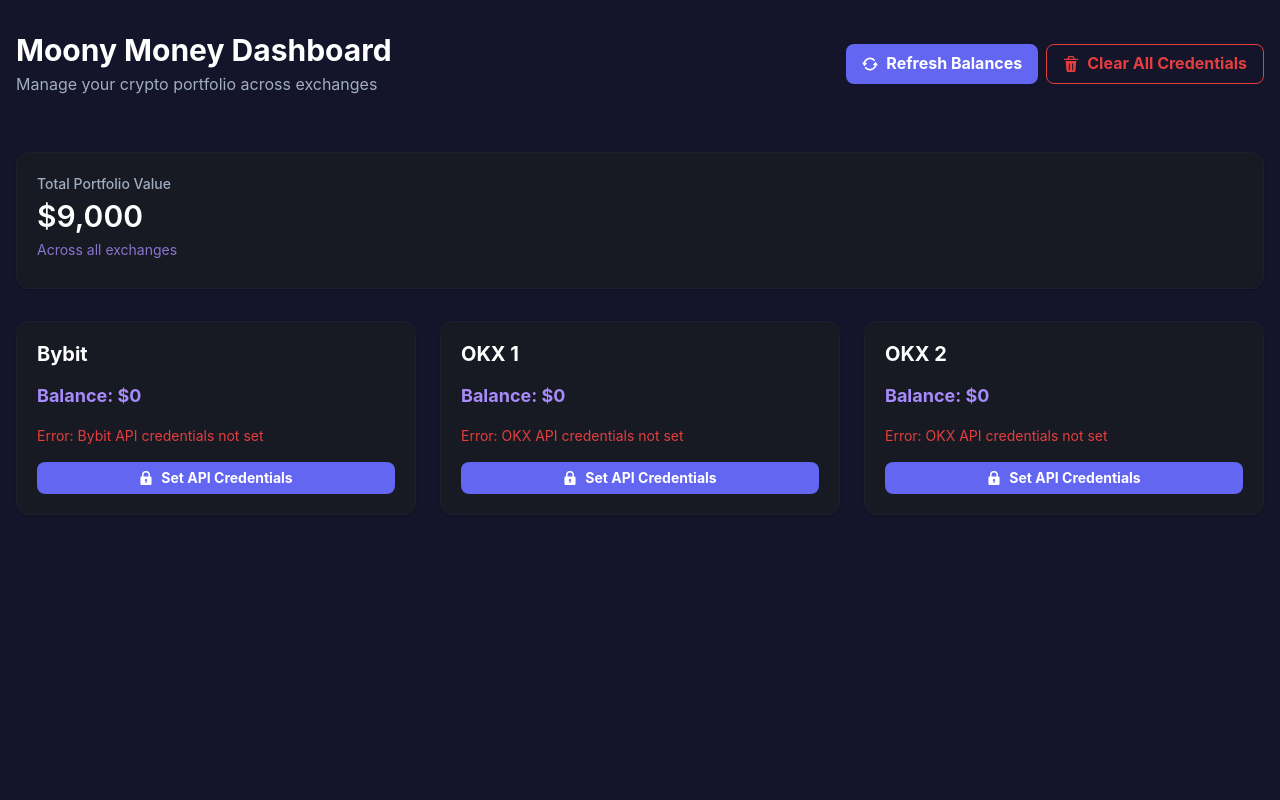
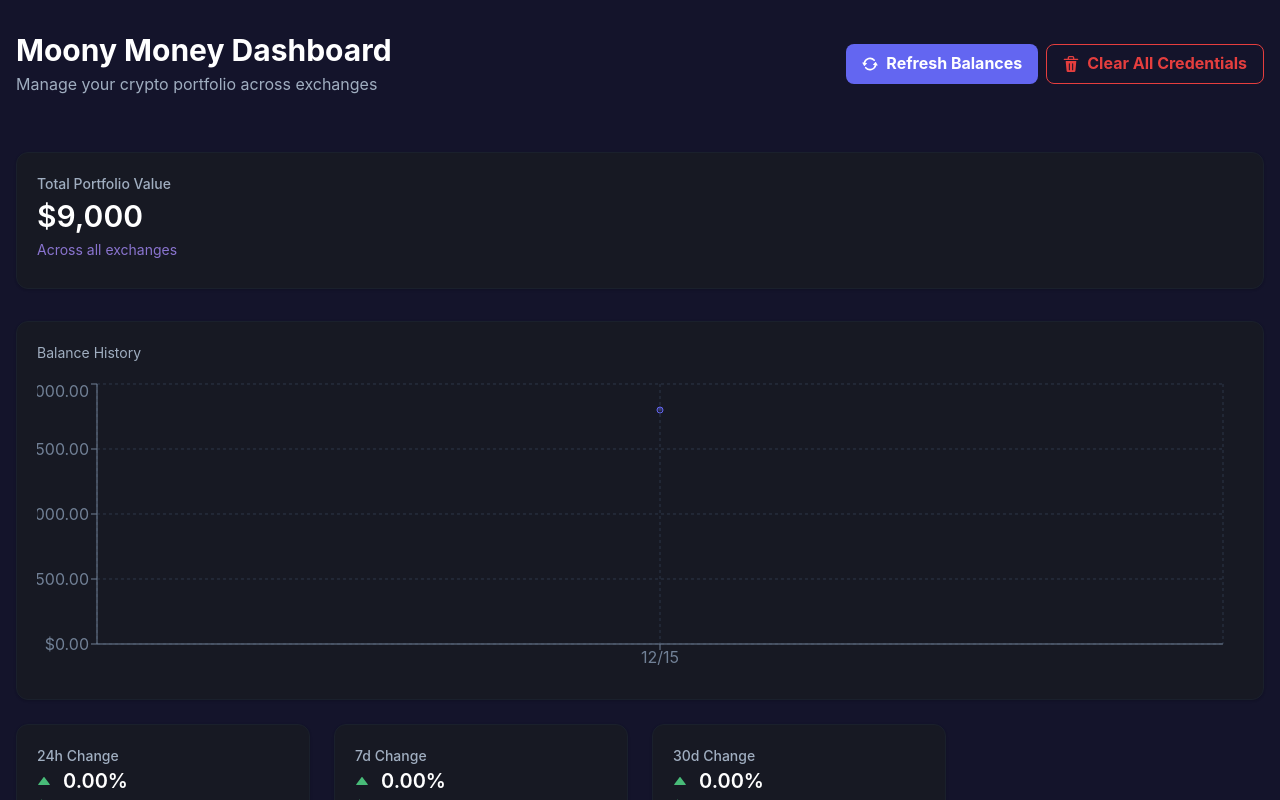
Before and after one commit to lucapagano10/crypto-dashboard, a React (Create React App) app: page / in a window 1280 px wide. Both pictures are taken after a click on the button "Refresh Balances". Shown: the top 800 px of the page. Built offline with nearby package versions, Linux system fonts and the light colour scheme.

Commit message:
Add balance history chart and performance metrics

```diff
--- a/package.json
+++ b/package.json
@@ -21,6 +21,7 @@
     "react": "^18.2.0",
     "react-dom": "^18.2.0",
     "react-scripts": "5.0.1",
+    "recharts": "^2.15.1",
     "typescript": "^4.9.5",
     "web-vitals": "^2.1.4"
   },
--- /dev/null
+++ b/src/components/BalanceChart.js
@@ -0,0 +1,151 @@
+import React from 'react';
+import {
+  Card,
+  CardBody,
+  Grid,
+  GridItem,
+  Text,
+  HStack,
+  VStack,
+  Stat,
+  StatLabel,
+  StatNumber,
+  StatArrow,
+} from '@chakra-ui/react';
+import {
+  AreaChart,
+  Area,
+  XAxis,
+  YAxis,
+  CartesianGrid,
+  Tooltip,
+  ResponsiveContainer,
+} from 'recharts';
+
+const formatDate = (timestamp) => {
+  const date = new Date(timestamp);
+  return `${date.getMonth() + 1}/${date.getDate()}`;
+};
+
+const formatUSD = (value) => {
+  return new Intl.NumberFormat('en-US', {
+    style: 'currency',
+    currency: 'USD',
+    minimumFractionDigits: 2,
+    maximumFractionDigits: 2,
+  }).format(value);
+};
+
+const MetricCard = ({ label, change, percentage }) => (
+  <Stat>
+    <StatLabel color="gray.400">{label}</StatLabel>
+    <StatNumber fontSize="xl" color="white">
+      <HStack spacing={2} align="center">
+        <StatArrow type={percentage >= 0 ? 'increase' : 'decrease'} />
+        <Text>{percentage.toFixed(2)}%</Text>
+      </HStack>
+    </StatNumber>
+    <Text color={change >= 0 ? 'green.400' : 'red.400'} fontSize="sm">
+      {formatUSD(change)}
+    </Text>
+  </Stat>
+);
+
+export const BalanceChart = ({ history, metrics }) => {
+  const data = history.map(item => ({
+    date: formatDate(item.timestamp),
+    balance: item.totalUSD,
+    timestamp: item.timestamp,
+  }));
+
+  return (
+    <Grid templateColumns="repeat(4, 1fr)" gap={6}>
+      <GridItem colSpan={4}>
+        <Card bg="gray.900" borderRadius="xl" border="1px solid" borderColor="gray.800">
+          <CardBody>
+            <VStack spacing={4} align="stretch">
+              <Text color="gray.400" fontSize="sm">Balance History</Text>
+              <div style={{ width: '100%', height: 300 }}>
+                <ResponsiveContainer>
+                  <AreaChart data={data} margin={{ top: 5, right: 20, bottom: 5, left: 0 }}>
+                    <defs>
+                      <linearGradient id="balance" x1="0" y1="0" x2="0" y2="1">
+                        <stop offset="5%" stopColor="#6366f1" stopOpacity={0.5} />
+                        <stop offset="95%" stopColor="#6366f1" stopOpacity={0} />
+                      </linearGradient>
+                    </defs>
+                    <CartesianGrid strokeDasharray="3 3" stroke="#2D3748" />
+                    <XAxis
+                      dataKey="date"
+                      stroke="#718096"
+                      tick={{ fill: '#718096' }}
+                    />
+                    <YAxis
+                      stroke="#718096"
+                      tick={{ fill: '#718096' }}
+                      tickFormatter={(value) => formatUSD(value)}
+                    />
+                    <Tooltip
+                      contentStyle={{
+                        backgroundColor: '#1A202C',
+                        border: '1px solid #2D3748',
+                        borderRadius: '8px',
+                      }}
+                      labelStyle={{ color: '#718096' }}
+                      formatter={(value) => [formatUSD(value), 'Balance']}
+                    />
+                    <Area
+                      type="monotone"
+                      dataKey="balance"
+                      stroke="#6366f1"
+                      fillOpacity={1}
+                      fill="url(#balance)"
+                    />
+                  </AreaChart>
+                </ResponsiveContainer>
+              </div>
+            </VStack>
+          </CardBody>
+        </Card>
+      </GridItem>
+
+      {metrics && (
+        <>
+          <GridItem colSpan={1}>
+            <Card bg="gray.900" borderRadius="xl" border="1px solid" borderColor="gray.800">
+              <CardBody>
+                <MetricCard
+                  label="24h Change"
+                  change={metrics.daily.change}
+                  percentage={metrics.daily.percentage}
+                />
+              </CardBody>
+            </Card>
+          </GridItem>
+          <GridItem colSpan={1}>
+            <Card bg="gray.900" borderRadius="xl" border="1px solid" borderColor="gray.800">
+              <CardBody>
+                <MetricCard
+                  label="7d Change"
+                  change={metrics.weekly.change}
+                  percentage={metrics.weekly.percentage}
+                />
+              </CardBody>
+            </Card>
+          </GridItem>
+          <GridItem colSpan={1}>
+            <Card bg="gray.900" borderRadius="xl" border="1px solid" borderColor="gray.800">
+              <CardBody>
+                <MetricCard
+                  label="30d Change"
+                  change={metrics.monthly.change}
+                  percentage={metrics.monthly.percentage}
+                />
+              </CardBody>
+            </Card>
+          </GridItem>
+        </>
+      )}
+    </Grid>
+  );
+};
--- a/src/components/Dashboard.js
+++ b/src/components/Dashboard.js
@@ -1,4 +1,4 @@
-import React, { useState } from 'react';
+import React, { useState, useEffect } from 'react';
 import {
   Box,
   Container,
@@ -36,6 +36,8 @@
 } from '@chakra-ui/react';
 import { RepeatIcon, DeleteIcon, LockIcon } from '@chakra-ui/icons';
 import { exchangeService } from '../services/exchangeService';
+import { balanceHistoryService } from '../services/balanceHistoryService';
+import { BalanceChart } from './BalanceChart';
 
 export const Dashboard = () => {
   const [balances, setBalances] = useState([]);
@@ -48,6 +50,14 @@
   const [apiSecret, setApiSecret] = useState('');
   const [passphrase, setPassphrase] = useState('');
   const [selectedAccountIndex, setSelectedAccountIndex] = useState(0);
+
+  const [history, setHistory] = useState([]);
+  const [metrics, setMetrics] = useState(null);
+
+  useEffect(() => {
+    setHistory(balanceHistoryService.getHistory());
+    setMetrics(balanceHistoryService.getMetrics());
+  }, []);
 
   const renderExchangeContent = (exchangeName) => {
     const exchangeData = balances.find((b) => b.exchange === exchangeName);
@@ -90,6 +100,14 @@
       setIsLoading(true);
       const data = await exchangeService.getAllBalances();
       setBalances(data);
+
+      // Save balance history
+      const totalUSD = data.reduce((sum, exchange) => sum + exchange.totalUSD, 0);
+      balanceHistoryService.saveBalance(totalUSD, data);
+
+      // Update history and metrics
+      setHistory(balanceHistoryService.getHistory());
+      setMetrics(balanceHistoryService.getMetrics());
     } catch (error) {
       toast({
         title: 'Error fetching balances',
@@ -196,6 +214,8 @@
               </Stat>
             </CardBody>
           </Card>
+
+          <BalanceChart history={history} metrics={metrics} />
 
           <SimpleGrid columns={{ base: 1, md: 3 }} spacing={6}>
             <Card bg="gray.900" borderRadius="xl" border="1px solid" borderColor="gray.800">
--- /dev/null
+++ b/src/services/balanceHistoryService.js
@@ -0,0 +1,61 @@
+const HISTORY_KEY = 'balance_history';
+const MAX_HISTORY_ITEMS = 30; // Store 30 days of history
+
+export const balanceHistoryService = {
+  saveBalance(totalUSD, exchanges) {
+    const timestamp = Date.now();
+    const history = this.getHistory();
+
+    history.push({
+      timestamp,
+      totalUSD,
+      exchanges: exchanges.map(e => ({
+        exchange: e.exchange,
+        balance: e.totalUSD
+      }))
+    });
+
+    // Keep only last MAX_HISTORY_ITEMS entries
+    if (history.length > MAX_HISTORY_ITEMS) {
+      history.shift();
+    }
+
+    localStorage.setItem(HISTORY_KEY, JSON.stringify(history));
+  },
+
+  getHistory() {
+    const history = localStorage.getItem(HISTORY_KEY);
+    return history ? JSON.parse(history) : [];
+  },
+
+  getMetrics() {
+    const history = this.getHistory();
+    if (history.length === 0) return null;
+
+    const current = history[history.length - 1].totalUSD;
+    const oneDayAgo = this.findClosestValue(history, 24);
+    const sevenDaysAgo = this.findClosestValue(history, 24 * 7);
+    const thirtyDaysAgo = this.findClosestValue(history, 24 * 30);
+
+    return {
+      daily: this.calculateChange(current, oneDayAgo),
+      weekly: this.calculateChange(current, sevenDaysAgo),
+      monthly: this.calculateChange(current, thirtyDaysAgo)
+    };
+  },
+
+  findClosestValue(history, hoursAgo) {
+    const targetTime = Date.now() - (hoursAgo * 60 * 60 * 1000);
+    const closest = history.reduce((prev, curr) => {
+      return Math.abs(curr.timestamp - targetTime) < Math.abs(prev.timestamp - targetTime) ? curr : prev;
+    });
+    return closest.totalUSD;
+  },
+
+  calculateChange(current, previous) {
+    if (!previous) return { change: 0, percentage: 0 };
+    const change = current - previous;
+    const percentage = (change / previous) * 100;
+    return { change, percentage };
+  }
+};
```
Also changed, not shown: 1 other file (tests, documents, lock files or other folders).
